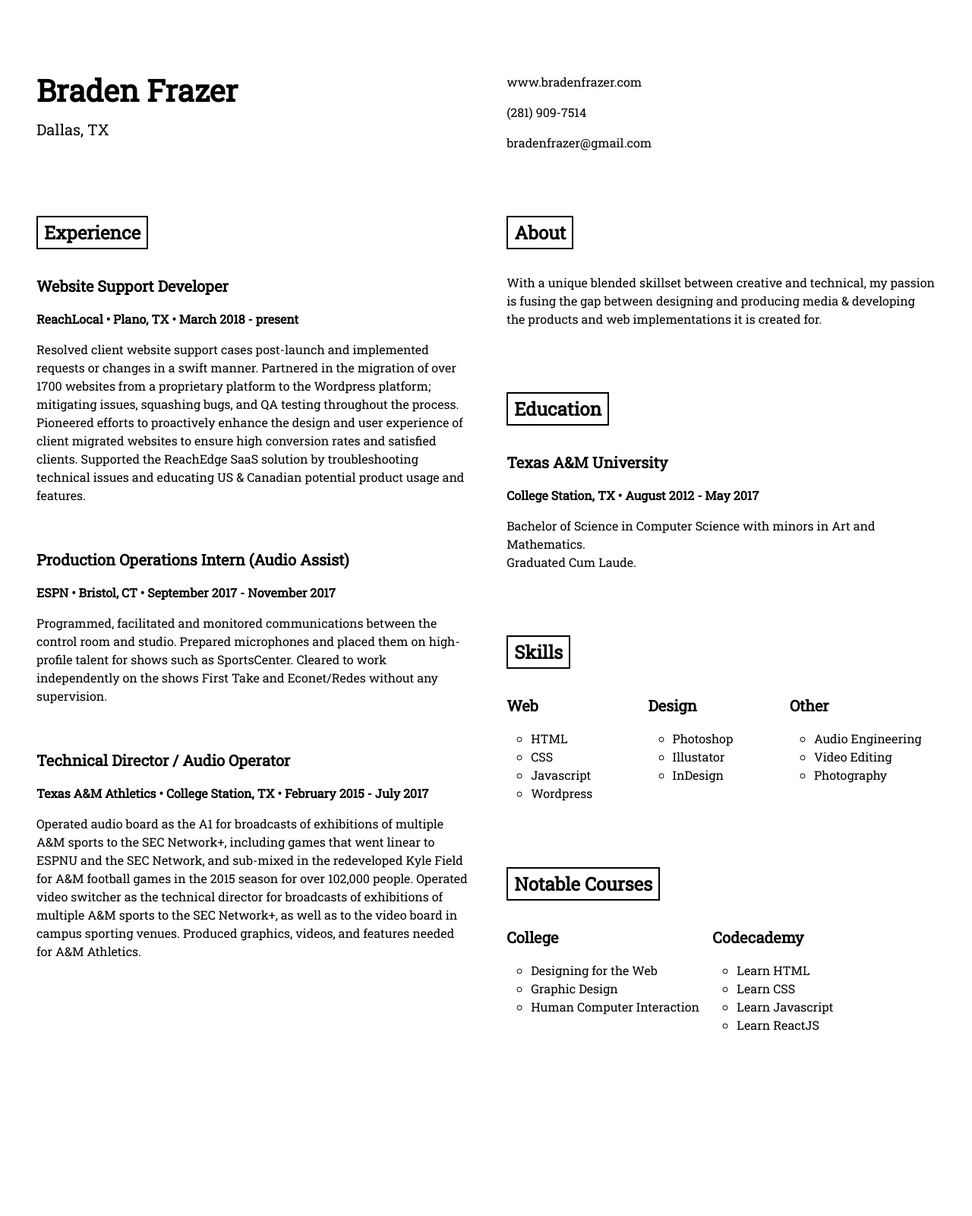
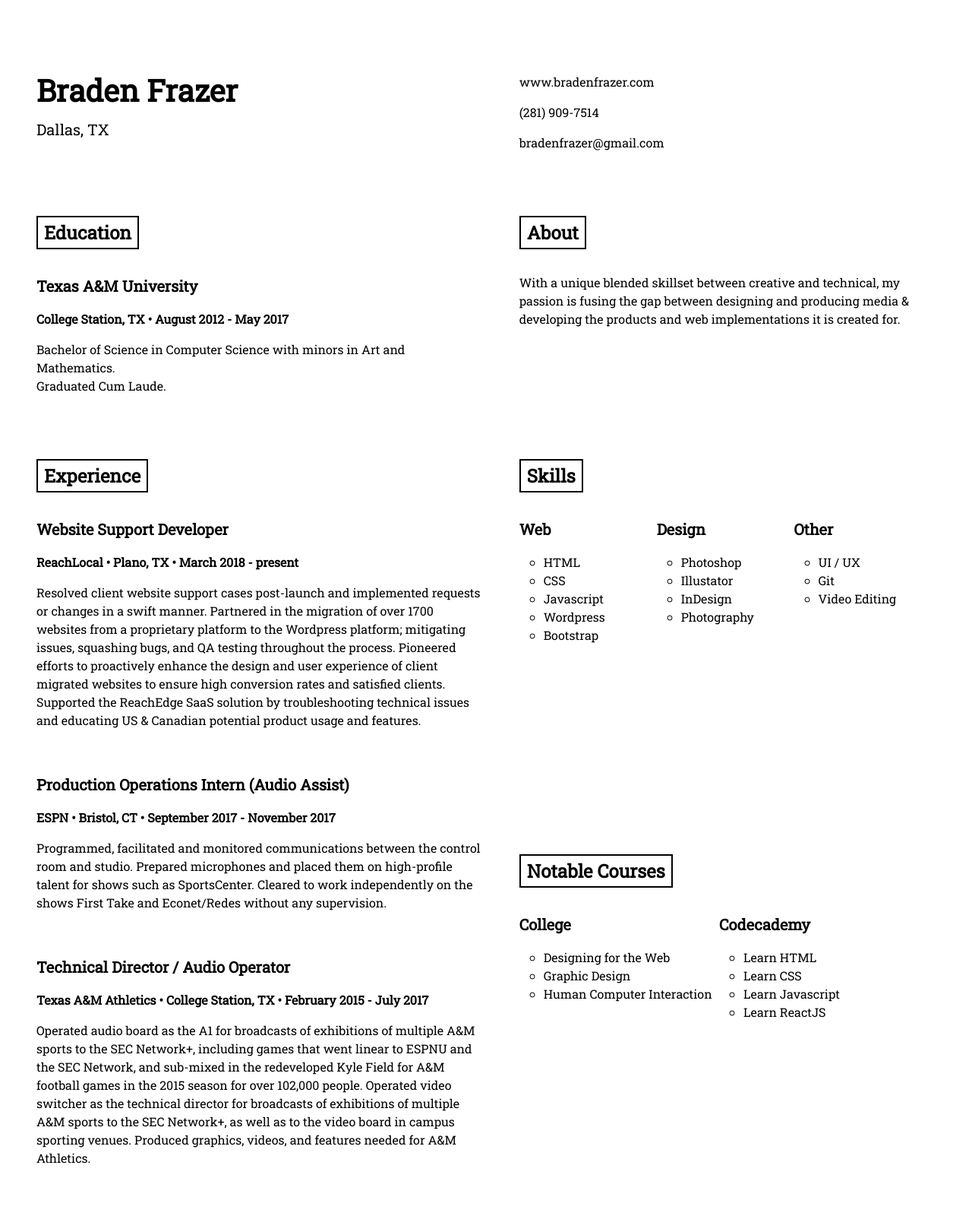
Before and after one commit to bradenfrazer/bradenfrazer.com, a PHP site: page /resume.php in a window 1280 px wide. Shown: the whole page at 76% size. Before the commit the page ends 1356 px from the top, so only its background shows below. Run offline with PHP 8.4, Linux system fonts and the light colour scheme.

Commit message:
Resume updates

```diff
--- a/resume.php
+++ b/resume.php
@@ -62,6 +62,7 @@
                         <li>CSS</li>
                         <li>Javascript</li>
                         <li>Wordpress</li>
+												<li>Bootstrap</li>
                     </ul>
                 </div>
                 <div class="col">
@@ -70,14 +71,15 @@
                         <li>Photoshop</li>
                         <li>Illustator</li>
                         <li>InDesign</li>
+												<li>Photography</li>
                     </ul>
                 </div>
                 <div class="col">
                     <h3><strong>Other</strong></h3>
                     <ul>
-                        <li>Audio Engineering</li>
+                        <li>UI / UX</li>
+											  <li>Git</li>
                         <li>Video Editing</li>
-                        <li>Photography</li>
                     </ul>
                 </div>
             </div>
--- a/style.css
+++ b/style.css
@@ -413,8 +413,7 @@ a:hover {
     display: grid;
     grid-template-areas:
     'name name contact'
-    'experience experience about'
-    'experience experience education'
+    'education education about'
     'experience experience skills'
     'experience experience courses';
   grid-gap: 3rem;
```
Also changed, not shown: 3 other files.
